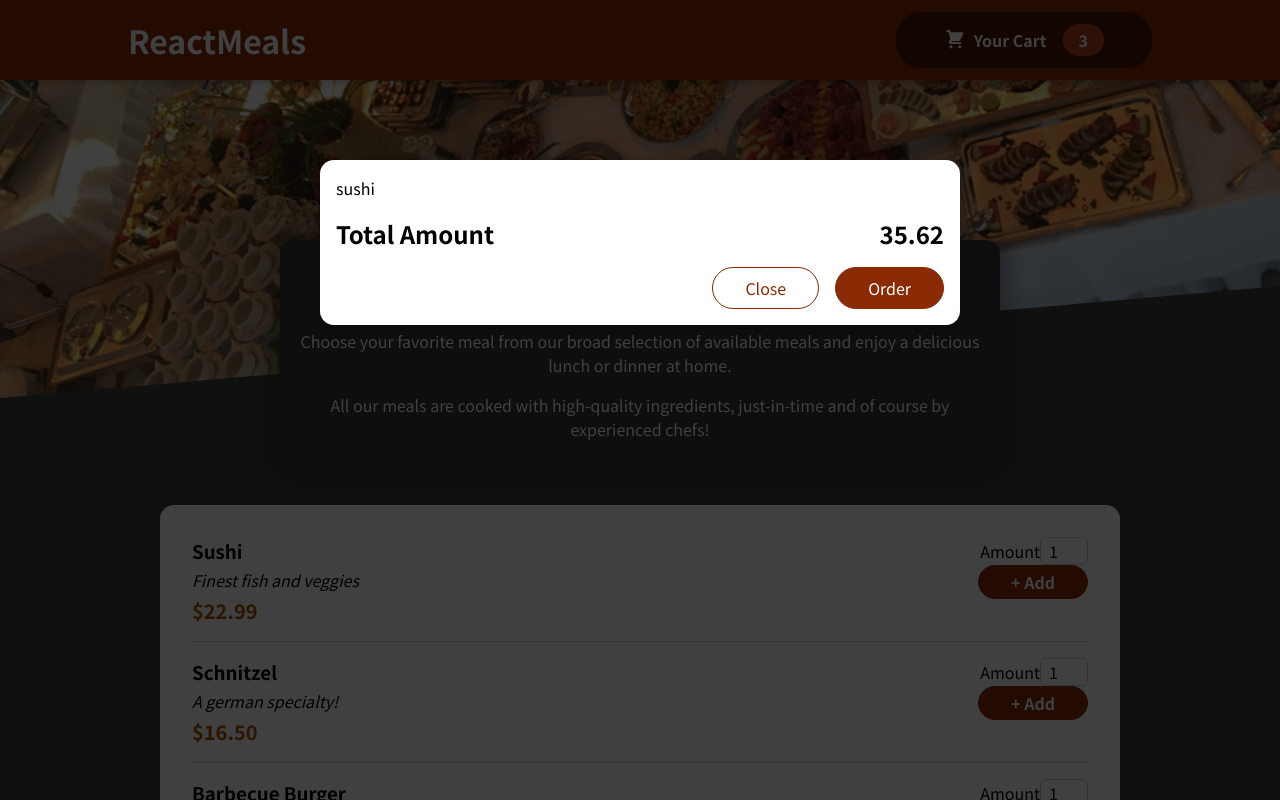
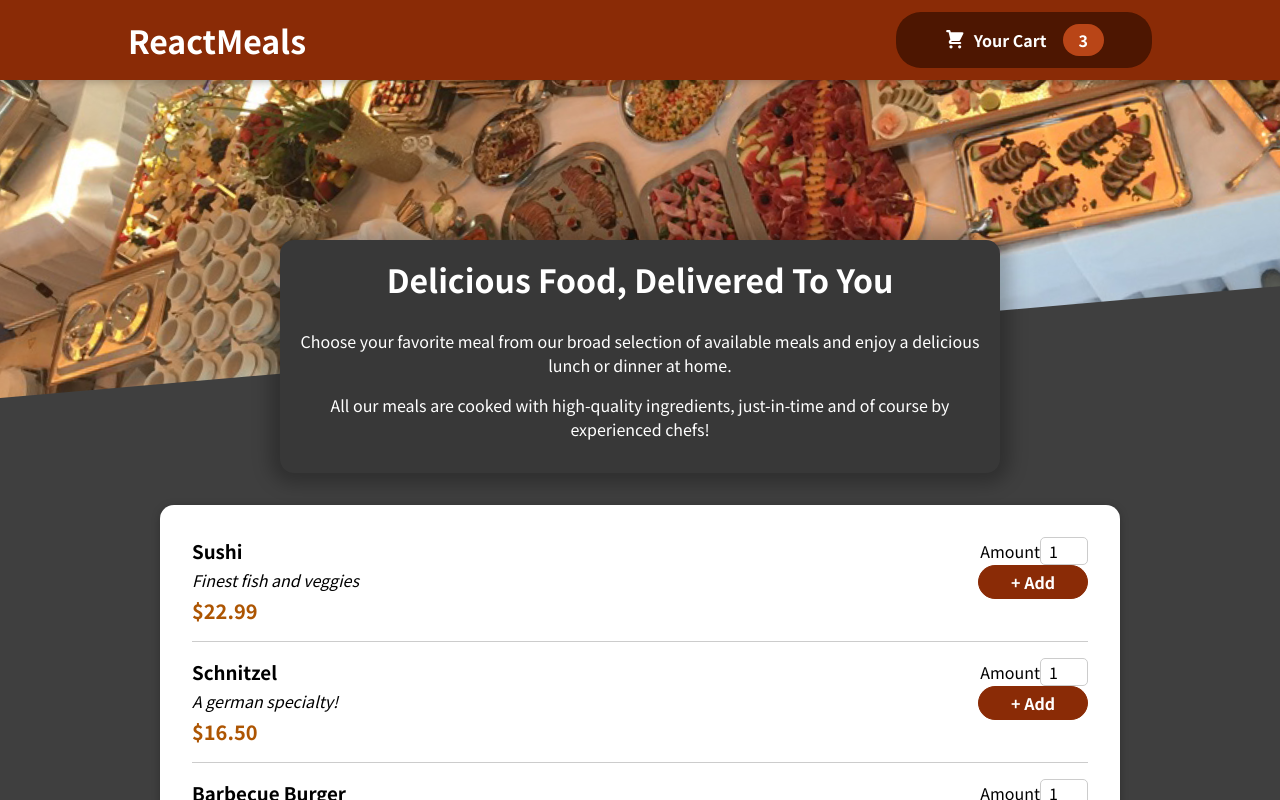
Before and after one commit to soupy96/react-food-order-app, a React (Create React App) app: page / in a window 1280 px wide. Shown: the top 800 px of the page. Built offline with nearby package versions, Linux system fonts and the light colour scheme; the HTML template or start-up script is replaced by a standard one.

Commit message:
creating handlers to handle the state for if the modal is open or not. passing that handler down to the close button in the modal and the backdrop for the modal itsself

```diff
--- a/src/App.js
+++ b/src/App.js
@@ -1,14 +1,24 @@
-import React, { Fragment } from 'react';
+import React, { Fragment, useState } from 'react';
 
 import Header from './components/Layout/Header';
 import Meals from './components/Meals/Meals';
 import Cart from './components/Cart/Cart';
 
 const App = () => {
+  const [cartIsShown, setCartIsShown] = useState(false);
+
+  const showCartHandler = () => {
+    setCartIsShown(true);
+  };
+
+  const hideCartHandler = () => {
+    setCartIsShown(false);
+  };
+
   return (
     <Fragment>
-      <Cart />
-      <Header />
+      {cartIsShown && <Cart onCloseCart={hideCartHandler} />}
+      <Header onShowCart={showCartHandler} />
       <main>
         <Meals />
       </main>
--- a/src/components/Cart/Cart.js
+++ b/src/components/Cart/Cart.js
@@ -7,21 +7,25 @@ import classes from './Cart.module.css';
 const Cart = (props) => {
   const cartItems = (
     <ul className={classes['cart-items']}>
-      {[{ id: 'c1', name: 'sushi', amount: 2, price: 12.99 }].map((item) => (
-        <li>{item.name}</li>
-      ))}
+      {[{ id: 'c1', name: 'sushi', amount: 2, price: 12.99, key: '123' }].map(
+        (item) => (
+          <li key={item.key}>{item.name}</li>
+        )
+      )}
     </ul>
   );
 
   return (
-    <Modal>
+    <Modal onClick={props.onCloseCart}>
       {cartItems}
       <div className={classes.total}>
         <span>Total Amount</span>
         <span>35.62</span>
       </div>
       <div className={classes.actions}>
-        <button className={classes['button--alt']}>Close</button>
+        <button onClick={props.onCloseCart} className={classes['button--alt']}>
+          Close
+        </button>
         <button className={classes.button}>Order</button>
       </div>
     </Modal>
--- a/src/components/Layout/Header.js
+++ b/src/components/Layout/Header.js
@@ -11,7 +11,7 @@ const Header = (props) => {
     <Fragment>
       <header className={classes.header}>
         <h1>ReactMeals</h1>
-        <HeaderCardButton />
+        <HeaderCardButton onClick={props.onShowCart} />
       </header>
       <div className={classes['main-image']}>
         <img src={mealsImage} alt='A table of delicous food!' />
--- a/src/components/Layout/HeaderCartButton.js
+++ b/src/components/Layout/HeaderCartButton.js
@@ -6,7 +6,7 @@ import classes from './HeaderCartButton.module.css';
 
 const HeaderCardButton = (props) => {
   return (
-    <button className={classes.button}>
+    <button onClick={props.onClick} className={classes.button}>
       <span className={classes.icon}>
         <CartIcon />
       </span>
--- a/src/components/UI/Modal.js
+++ b/src/components/UI/Modal.js
@@ -5,7 +5,7 @@ import ReactDOM from 'react-dom';
 import classes from './Modal.module.css';
 
 const Backdrop = (props) => {
-  return <div className={classes.backdrop}></div>;
+  return <div onClick={props.onCloseCart} className={classes.backdrop}></div>;
 };
 
 const ModalOverlay = (props) => {
@@ -21,7 +21,10 @@ const portalElement = document.getElementById('overlays');
 const Modal = (props) => {
   return (
     <Fragment>
-      {ReactDOM.createPortal(<Backdrop />, portalElement)}
+      {ReactDOM.createPortal(
+        <Backdrop onCloseCart={props.onClick} />,
+        portalElement
+      )}
       {ReactDOM.createPortal(
         <ModalOverlay>{props.children}</ModalOverlay>,
         portalElement
```
Also changed, not shown: 1 other file (tests, documents, lock files or other folders).
